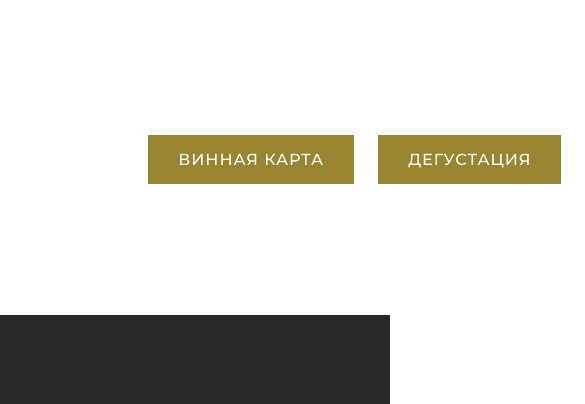
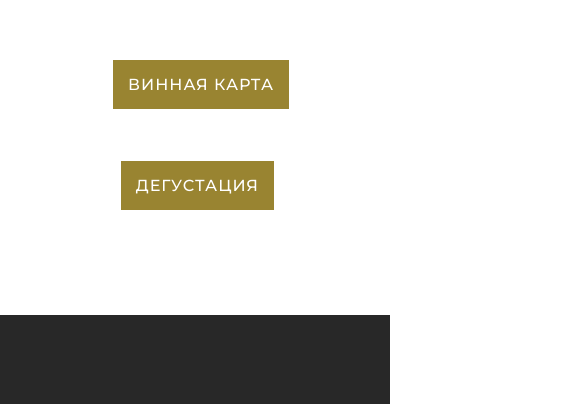
Before and after one commit to KirillTarasenk0/Vine-degustation-landing, a plain HTML site: page index.html in a window 390 px wide. Shown: the part 440-844 px from the top of the page, 585 px wide, since content can reach past the window. Drawn offline with nearby package versions, Linux system fonts and the light colour scheme.

Commit message:
Adaptive header was made

```diff
--- a/index.html
+++ b/index.html
@@ -111,7 +111,7 @@
                 <div class="second__bottom-line"></div>
             </div>
         </section>
-        <section class="main__third-section">
+        <!--<section class="main__third-section">
             <div class="main__third-container">
                 <div class="main__forms-border">
                     <div class="main__forms-container">
@@ -139,9 +139,9 @@
                     </div>
                 </div>
             </div>
-        </section>
+        </section>-->
     </main>
-    <footer class="footer">
+    <!--<footer class="footer">
         <div class="footer__container">
             <div class="footer__navigation-container">
                 <ul class="footer__navigation">
@@ -179,6 +179,6 @@
                 </ul>
             </div>
         </div>
-    </footer>
+    </footer>-->
 </body>
 </html>
--- a/src/assets/scss/_header.scss
+++ b/src/assets/scss/_header.scss
@@ -15,6 +15,31 @@
         display: flex;
         flex-direction: column;
         max-width: 1110px;
+        @media screen and (max-width: 1140px) {
+            & {
+                max-width: 1010px;
+            }
+        }
+        @media screen and (max-width: 950px) {
+            & {
+                max-width: 700px;
+            }
+        }
+        @media screen and (max-width: 779px) {
+            & {
+                max-width: 510px;
+            }
+        }
+        @media screen and (max-width: 650px) {
+            & {
+                max-width: 410px;
+            }
+        }
+        @media screen and (max-width: 480px) {
+            & {
+                max-width: 340px;
+            }
+        }
         .header__fixed-container {
             padding-top: 30px;
             .header__contacts-container {
@@ -50,6 +75,31 @@
                     display: flex;
                     justify-content: center;
                     align-items: center;
+                    @media screen and (max-width: 1140px) {
+                        & {
+                            min-width: 215px;
+                        }
+                    }
+                    @media screen and (max-width: 950px) {
+                        & {
+                            min-width: 165px;
+                        }
+                    }
+                    @media screen and (max-width: 779px) {
+                        & {
+                            min-width: 135px;
+                        }
+                    }
+                    @media screen and (max-width: 650px) {
+                        & {
+                            min-width: 100px;
+                        }
+                    }
+                    @media screen and (max-width: 480px) {
+                        & {
+                            min-width: 90px;
+                        }
+                    }
                     &:not(:first-child) {
                         border-left: 1px solid #FFFFFF;
                     }
@@ -71,6 +121,12 @@
                 display: flex;
                 max-width: 1110px;
                 padding-left: 585px;
+                @media screen and (max-width: 480px) {
+                    & {
+                        display: flex;
+                        flex-direction: column;
+                    }
+                }
                 .header__button {
                     padding: 15px 30px 15px 30px;
                     background-color: $button-bg-color;
@@ -78,6 +134,50 @@
                     top: 0;
                     left: 38%;
                     margin-top: 575px;
+                    @media screen and (max-width: 1140px) {
+                        & {
+                            left: 35%;
+                        }
+                    }
+                    @media screen and (max-width: 950px) {
+                        & {
+                            left: 29%;
+                        }
+                    }
+                    @media screen and (max-width: 779px) {
+                        & {
+                            left: 23%;
+                        }
+                    }
+                    @media screen and (max-width: 650px) {
+                        & {
+                            left: 18%;
+                            padding: 15px;
+                        }
+                    }
+                    @media screen and (max-width: 480px) {
+                        & {
+                            margin-top: 500px;
+                            left: 33%;
+                            padding: 15px;
+                        }
+                        &:last-child {
+                            top: 12%;
+                            left: -14%;
+                            margin-left: 0px;
+                        }
+                    }
+                    @media screen and (max-width: 400px) {
+                        & {
+                            left: 29%;
+                            padding: 15px;
+                        }
+                        &:last-child {
+                            top: 12%;
+                            left: -28%;
+                            margin-left: 0px;
+                        }
+                    }
                     &:last-child {
                         margin-left: 230px;
                     }
```
Also changed, not shown: src/assets/scss/_adaptive.scss (+280 -0 lines), dist/css/index.min.css, dist/img/bx_bxl-facebook.svg (deleted), dist/img/carbon_logo-youtube.svg (deleted), dist/img/entypo-social_vk.svg (deleted), dist/img/image (1).png (deleted).
